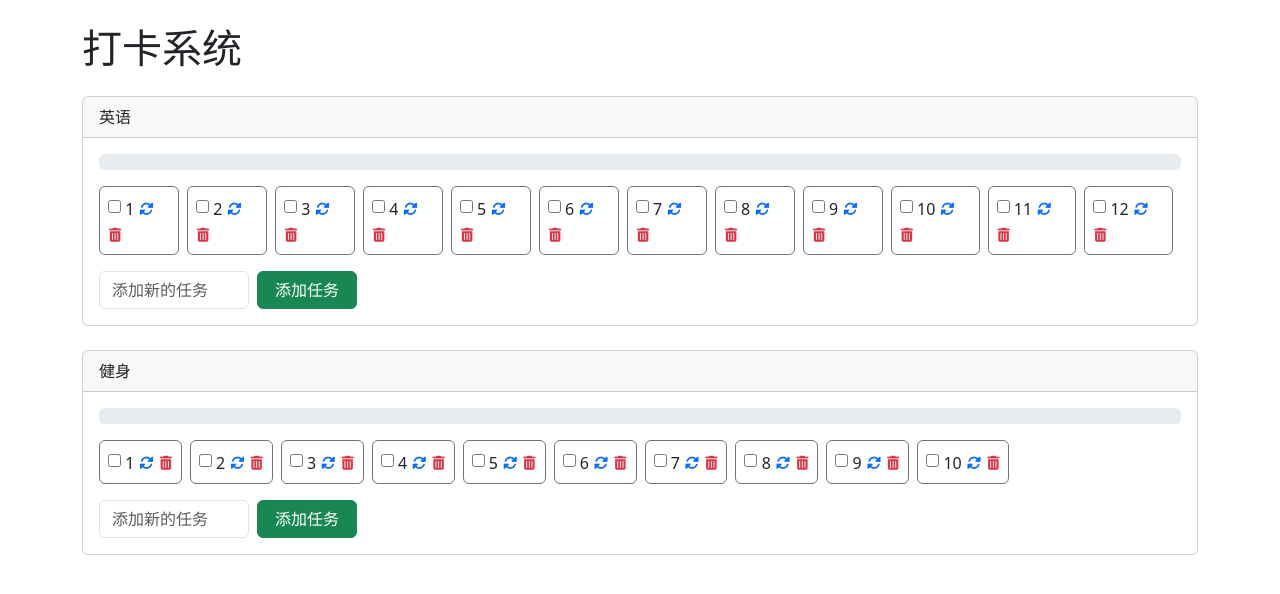
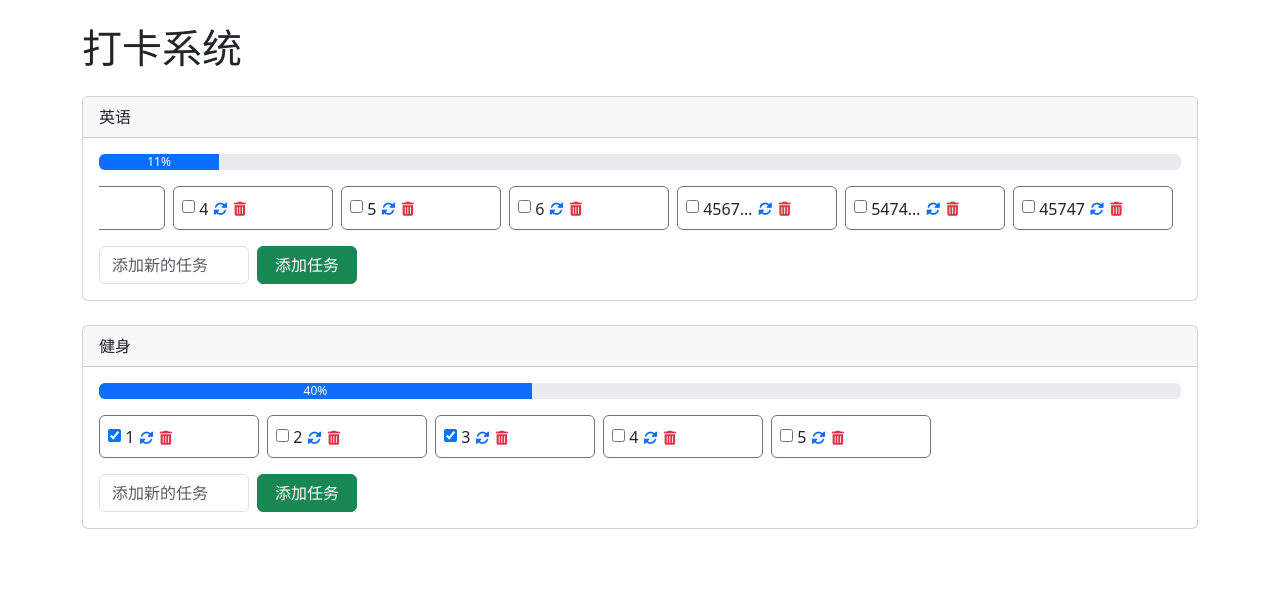
Before and after one commit to forever361/tick, a Flask app: page / in a window 1280 px wide. Shown: the top 594 px of the page. Run offline with Flask 3, Linux system fonts and the light colour scheme; some libraries are stand-ins or nearby versions.

Commit message:
等宽+自动加载json

```diff
--- a/app.py
+++ b/app.py
@@ -1,18 +1,25 @@
+import json
+import os
+
 from flask import Flask, render_template, request, redirect, url_for, jsonify
 
 app = Flask(__name__)
 
-# 模拟数据
-projects = {
-    '英语': {
-        'jobs': ['1', '2', '3', '4', '5', '6', '7', '8', '9', '10', '11', '12'],
-        'completed_dates': []
-    },
-    '健身': {
-        'jobs': ['1', '2', '3', '4', '5', '6', '7', '8', '9', '10'],
-        'completed_dates': []
-    }
-}
+# 读取 JSON 文件
+def load_jobs_data():
+    if os.path.exists('jobs.json'):
+        with open('jobs.json', 'r', encoding='utf-8') as f:
+            return json.load(f)
+    return {}
+
+# 保存 JSON 文件
+def save_jobs_data(data):
+    with open('jobs.json', 'w', encoding='utf-8') as f:
+        json.dump(data, f, ensure_ascii=False, indent=4)
+
+# 加载项目数据
+projects = load_jobs_data()
+
 
 
 @app.route('/')
@@ -30,6 +37,9 @@ def update():
         projects[project_name]['completed_dates'].remove(date)  # 取消勾选
     else:
         projects[project_name]['completed_dates'].append(date)  # 勾选
+
+    # 保存更新后的数据
+    save_jobs_data(projects)
 
     return redirect(url_for('index'))
 
--- /dev/null
+++ b/jobs.json
@@ -0,0 +1,31 @@
+{
+    "英语": {
+        "jobs": [
+            "1",
+            "2",
+            "3",
+            "4",
+            "5",
+            "6",
+            "4567457",
+            "547457",
+            "45747"
+        ],
+        "completed_dates": [
+            "1"
+        ]
+    },
+    "健身": {
+        "jobs": [
+            "1",
+            "2",
+            "3",
+            "4",
+            "5"
+        ],
+        "completed_dates": [
+            "1",
+            "3"
+        ]
+    }
+}
--- a/templates/index.html
+++ b/templates/index.html
@@ -24,10 +24,23 @@
         flex: 0 1 100px; /* 固定按钮宽度 */
     }
 
+       /* job 容器的外层容器 */
+    .job-list {
+        display: flex;
+        flex-wrap: nowrap;  /* 保持不换行 */
+        overflow-x: auto;   /* 水平方向滚动条 */
+    }
+
+    /* 每个 job 的固定宽度 */
+    .job-container {
+        width: 160px; /* 固定宽度，调整到合适大小 */
+        flex: 0 0 auto; /* 防止被挤压 */
+    }
+
      /* 限制 job 名称的宽度并显示省略号 */
     .job-name {
         display: inline-block;
-        max-width: 20px; /* 设置显示宽度，根据需求调整 */
+        max-width: 50px; /* 设置显示宽度，根据需求调整 */
         overflow: hidden;
         white-space: nowrap;
         text-overflow: ellipsis;
@@ -53,9 +66,9 @@
             </div>
 
             <!-- 横向排列的 jobs -->
-            <div class="d-flex flex-row overflow-auto">
+            <div class="d-flex flex-row overflow-auto job-list">
                 {% for date in data.jobs %}
-                <div class="p-2 border border-secondary rounded me-2">
+                <div class="job-container p-2 border border-secondary rounded me-2">
                     <form action="{{ url_for('update') }}" method="post" style="display: inline;">
                         <input type="hidden" name="date" value="{{ date }}">
                         <input type="hidden" name="project_name" value="{{ project_name }}">
@@ -93,6 +106,10 @@
 
 <script>
     $(document).ready(function() {
+
+         // 滚动条默认滑动到最右边
+        $('.job-list').scrollLeft($('.job-list')[0].scrollWidth);
+
         // 初始化进度条上的百分比文本
         $('.progress-bar').each(function() {
             var percent = $(this).attr('aria-valuenow');
```
